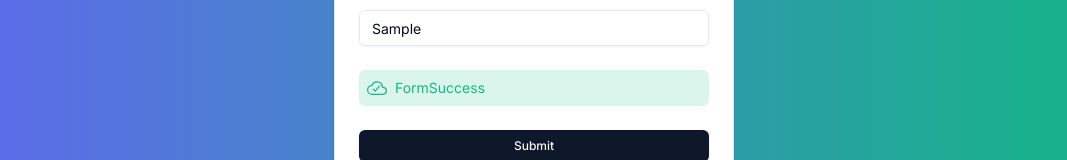
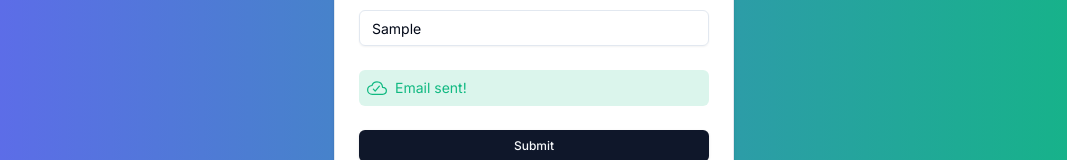
Before and after one commit to AKSHAY13PATEL/Next-Authentication, a Next.js app: page /auth/login in a window 1280 px wide. Both pictures are taken after typing "name@example.com", "Sample" into the empty fields and a click on the button "Submit". Shown: the part 356-516 px from the top of the page, without its empty margins (106-1173 px from the left). Built offline with nearby package versions, Linux system fonts and the light colour scheme.

Commit message:
FIX: form success and error messge changed from static to dynamic.

```diff
--- a/components/form-error.tsx
+++ b/components/form-error.tsx
@@ -11,7 +11,7 @@ const FormError = ({ message }: Props) => {
   return (
     <div className="w-full p-2 bg-destructive/15 text-destructive flex gap-x-2 text-sm rounded-md">
       <IoWarningOutline className="h-5 w-5" />
-      FormError
+      {message}
     </div>
   );
 };
--- a/components/form-success.tsx
+++ b/components/form-success.tsx
@@ -11,7 +11,7 @@ const FormSuccess = ({ message }: Props) => {
   return (
     <div className="w-full p-2 bg-emerald-500/15 text-emerald-500 flex gap-x-2 text-sm rounded-md">
       <IoCloudDoneOutline className="w-5 h-5" />
-      FormSuccess
+      {message}
     </div>
   );
 };
```
